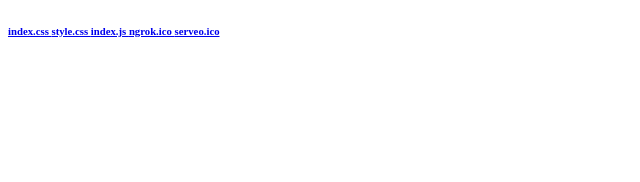
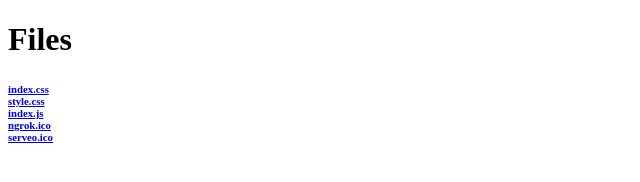
Before and after one commit to git-hub-lab/files, a plain HTML site: page index.html in a window 1280 px wide. Shown: the whole page, without its empty margins (0-640 px from the left). Drawn offline with Linux system fonts and the light colour scheme.

Commit message:
Update index.html

```diff
--- a/index.html
+++ b/index.html
@@ -5,12 +5,20 @@
 <title>Html Files</title>
 </head>
 <body>
+<h1>
+Files
+</h1>
 <h6>
 <a href="https://git-hub-lab.github.io/files/index.css"> index.css </a>
+  <br/>
 <a href="https://git-hub-lab.github.io/files/style.css"> style.css </a>
+  <br/>
 <a href="https://git-hub-lab.github.io/files/index.js"> index.js </a>
+  <br/>
 <a href="https://git-hub-lab.github.io/files/ngrok.ico"> ngrok.ico </a>
+  <br/>
 <a href="https://git-hub-lab.github.io/files/serveo.ico"> serveo.ico </a>
+  <br/>
 </h6>
 </body>
 </html>
```
